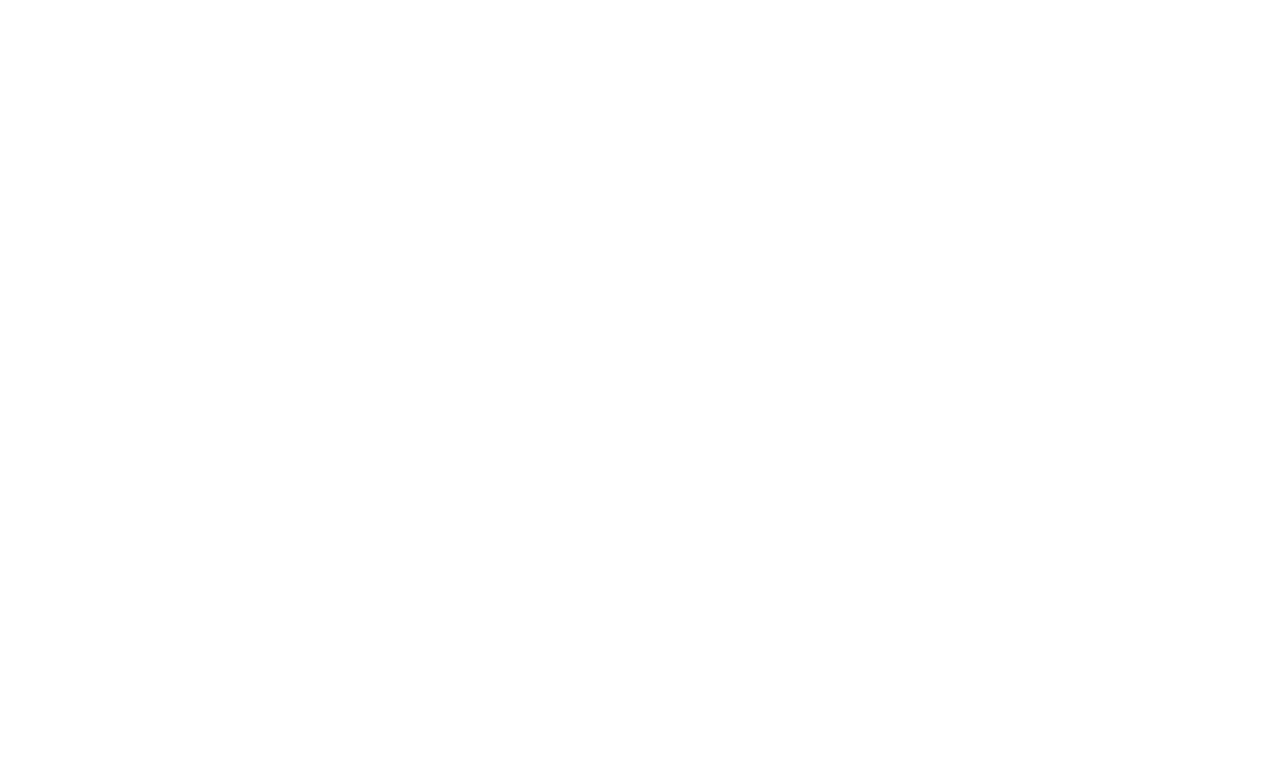
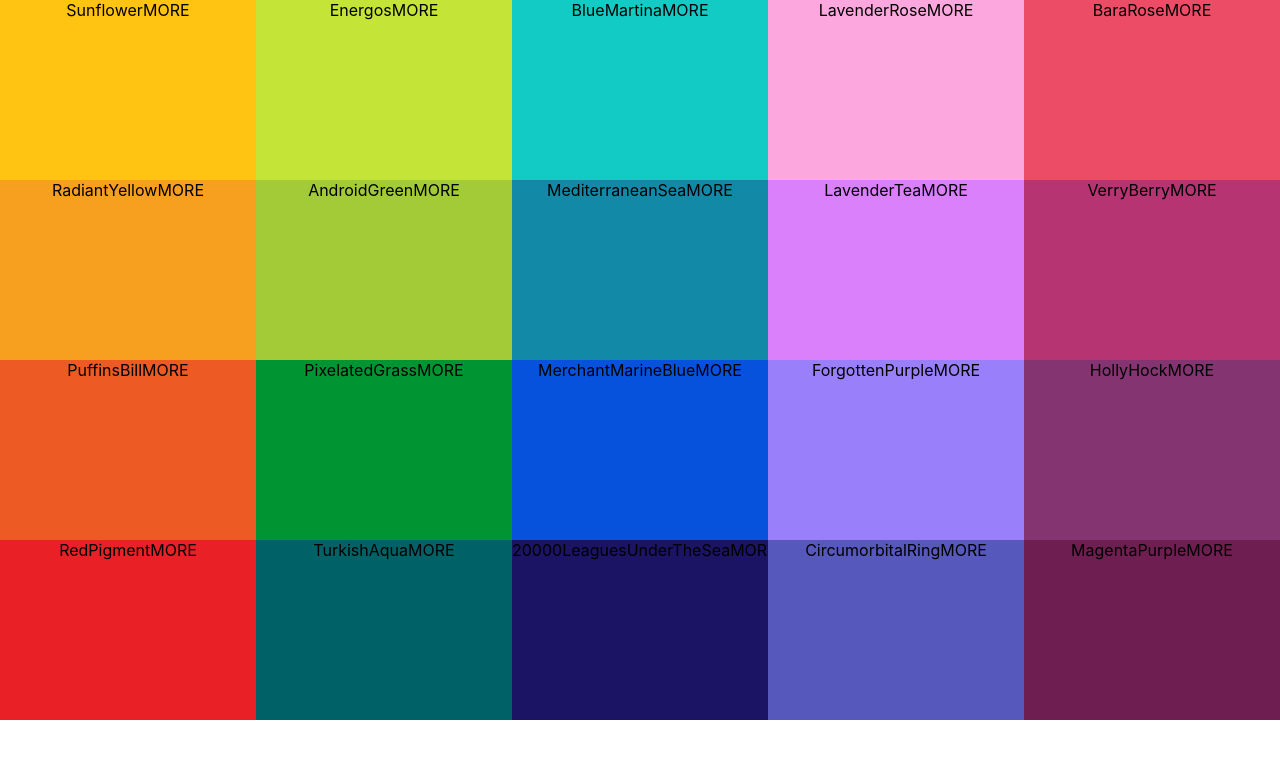
Before and after one commit to gustavo-camello/color_app, a React (Create React App) app: page / in a window 1280 px wide. Shown: the top 758 px of the page. Built offline with nearby package versions, Linux system fonts and the light colour scheme.

Commit message:
add ColorBox component

```diff
--- a/src/App.js
+++ b/src/App.js
@@ -7,7 +7,7 @@
   render () {
     return (
       <div className="App">
-        <Palette {...seedColors[4]}/>
+        <Palette {...seedColors[2]}/>
       </div>
     )
   }
--- /dev/null
+++ b/src/ColorBox.css
@@ -0,0 +1,8 @@
+.ColorBox {
+    width: 20%;
+    height: 25%;
+    margin: 0 auto;
+    display: inline-block;
+    position: relative;
+    cursor: pointer;
+}
--- /dev/null
+++ b/src/ColorBox.js
@@ -0,0 +1,15 @@
+import React, {Component} from 'react';
+import './ColorBox.css';
+
+class ColorBox extends Component {
+    render () {
+        return (
+            <div style={{ background: this.props.background}} className="ColorBox">
+                <span>{this.props.name}</span>
+                <span>MORE</span>
+            </div>
+        )
+    }
+}
+
+export default ColorBox;
--- /dev/null
+++ b/src/Palette.css
@@ -0,0 +1,7 @@
+.Palette {
+    height: 100vh;
+}
+
+.Palette-colors {
+    height: 90%;
+}
--- a/src/Palette.js
+++ b/src/Palette.js
@@ -1,11 +1,18 @@
 import React, {Component} from 'react';
+import ColorBox from './ColorBox';
+import './Palette.css';
 
 class Palette extends Component {
+
     render () {
+        const colorBoxes = this.props.colors.map(color => (
+            <ColorBox background={color.color} name={color.name} />
+        ));
+
         return (
             <div className="Palette">
                 <div className="Palette-colors">
-
+                {colorBoxes}
                 </div>
             </div>
         )
```
